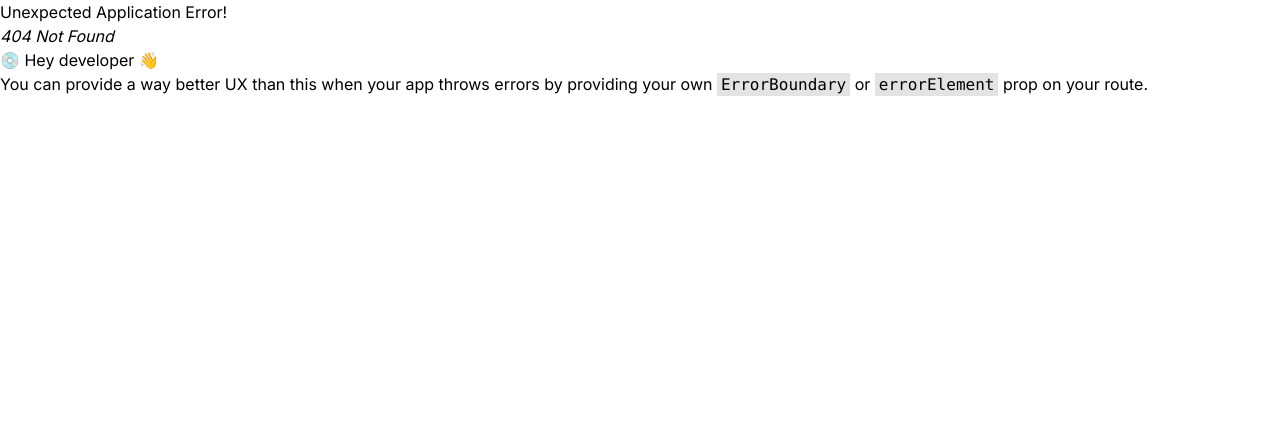
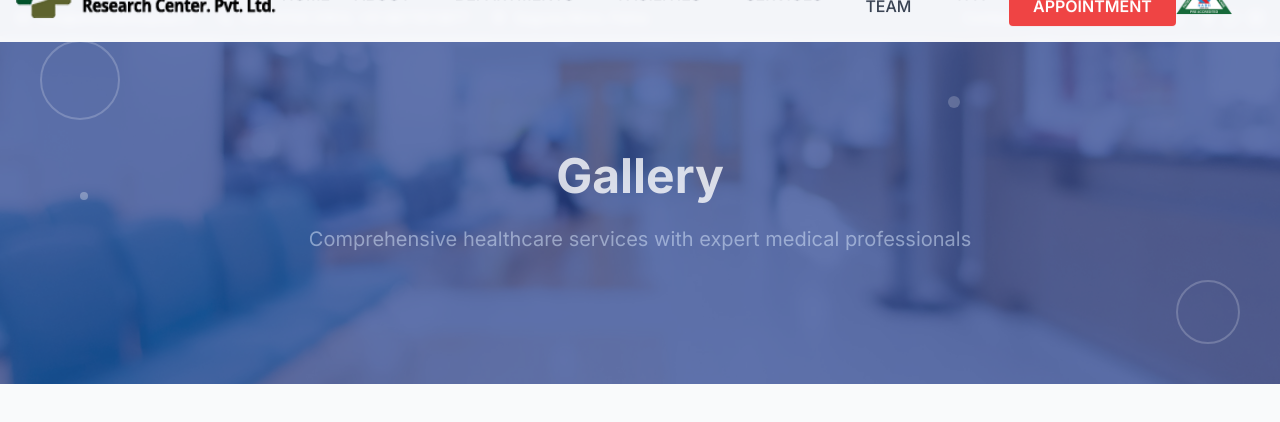
Before and after one commit to 27Adityasahil/hospital2, a React (Vite) app: page /gallery in a window 1280 px wide. Before the commit this address had no page. Shown: the top 422 px of the page. Built offline with nearby package versions, Linux system fonts and the light colour scheme.

Commit message:
Update Gallery Page

```diff
--- a/src/components/Header.tsx
+++ b/src/components/Header.tsx
@@ -13,6 +13,7 @@ import {
 import { useNavigate } from "react-router-dom";
 import nabh from "../assets/nabh.png";
 import logo from "../assets/logo.png";
+import { Link } from "react-router-dom";
 
 interface HeaderProps {
   onBookAppointment: () => void;
@@ -120,7 +121,7 @@ const Header: React.FC<HeaderProps> = ({ onBookAppointment }) => {
             <span className="cursor-pointer hover:text-blue-300">Contact</span>
             <span className="cursor-pointer hover:text-blue-300">Career</span>
             <span className="cursor-pointer hover:text-blue-300">Blog</span>
-            <span className="cursor-pointer hover:text-blue-300">Gallery</span>
+            <Link to="/gallery"> <span className="cursor-pointer hover:text-blue-300">Gallery</span></Link>
             <div className="flex space-x-2">
               <a
                 href="https://www.facebook.com/profile.php?id=100005962939497"
--- a/src/main.tsx
+++ b/src/main.tsx
@@ -11,6 +11,7 @@ import Doctors from './pages/Doctors.tsx';
 import AmbulanceService from './pages/Facilities/AmbulanceService.tsx';
 import TPA from './pages/TPA.tsx';
 import Preloader from './components/Preloader.tsx';
+import Gallery from './pages/GAllery.tsx';
 const router = createBrowserRouter([
   {
     path:"/",
@@ -39,6 +40,10 @@ const router = createBrowserRouter([
       {
         path:"TPA",
         element: <TPA />
+      },
+      {
+        path:"gallery",
+        element: <Gallery />
       },
     ]
   }
--- /dev/null
+++ b/src/pages/Gallery.tsx
@@ -0,0 +1,20 @@
+import React from 'react'
+import CommonBanner from '../components/CommonBanner'
+import gallerybg from '../assets/images1/header14.jpg'
+
+function Gallery() {
+  return (
+    <>
+    <CommonBanner
+        title="Gallery"
+        subtitle="Comprehensive healthcare services with expert medical professionals"
+        backgroundImage={gallerybg}
+      />
+    <section className="gallery min-h-screen bg-gray-50 flex justify-center">
+
+    </section>
+    </>
+  )
+}
+
+export default Gallery
```
